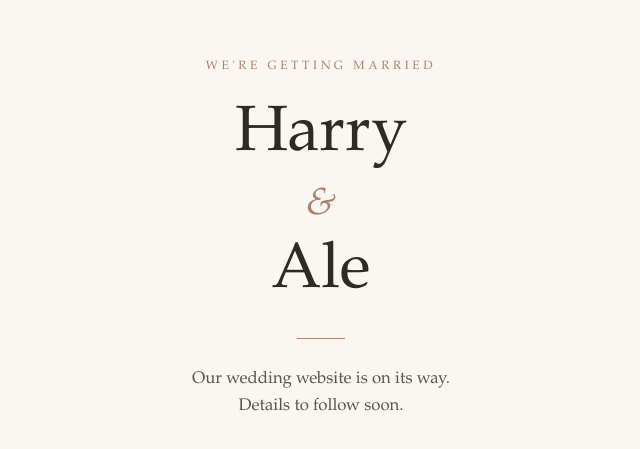
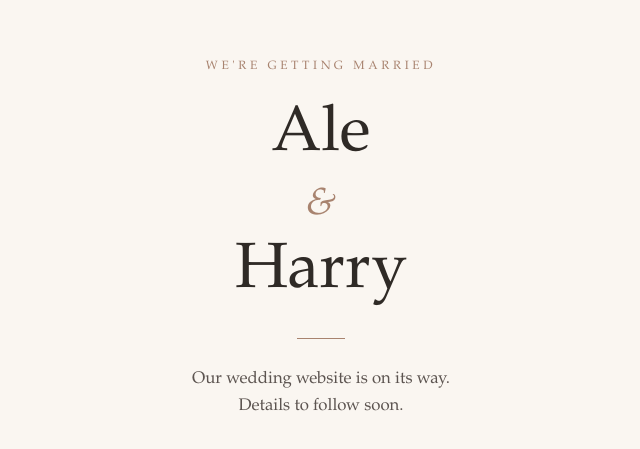
Before and after one commit to aleapproved/aleandharry, a plain HTML site: page index.html in a window 1280 px wide. Shown: the part 161-610 px from the top of the page, without its empty margins (319-959 px from the left). Drawn offline with Linux system fonts and the light colour scheme.

Commit message:
Fix domain and names to aleandharry.com
Was mistakenly set up as harryandale.com/Harry & Ale.

```diff
--- a/index.html
+++ b/index.html
@@ -3,7 +3,7 @@
 <head>
   <meta charset="UTF-8">
   <meta name="viewport" content="width=device-width, initial-scale=1.0">
-  <title>Harry &amp; Ale</title>
+  <title>Ale &amp; Harry</title>
   <style>
     :root {
       color-scheme: light;
@@ -78,7 +78,7 @@
 <body>
   <main>
     <p class="eyebrow">We're getting married</p>
-    <h1>Harry<span class="amp">&amp;</span>Ale</h1>
+    <h1>Ale<span class="amp">&amp;</span>Harry</h1>
     <div class="rule"></div>
     <p>Our wedding website is on its way.<br>Details to follow soon.</p>
   </main>
```
Also changed, not shown: 1 other file.
